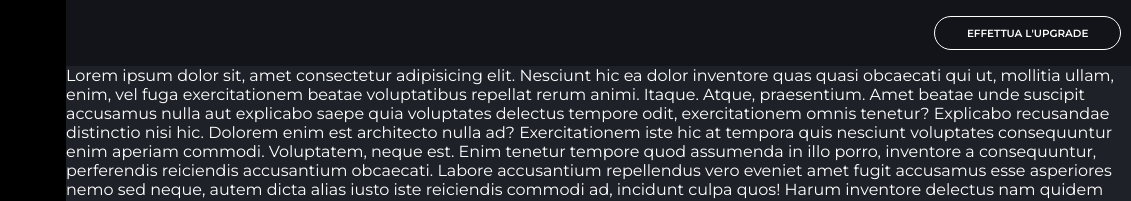
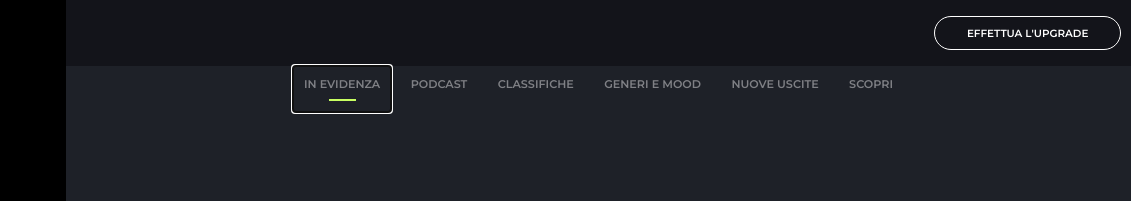
Before and after one commit to SAX-94/html-css-spotifyweb, a plain HTML site: page index.html in a window 1280 px wide. Shown: the top 201 px of the page, 149-1280 px from the left. Drawn offline with Linux system fonts and the light colour scheme.

Commit message:
added nav-bar with hover effects

```diff
--- a/css/style.css
+++ b/css/style.css
@@ -13,6 +13,8 @@
     --home-icon-color: #d2d2d2;
     --plus-button-color: #a3a3a3;
     --bottom-items-color: #888888;
+    --navbar-gray: #7f8085;
+    --subtitle-gray: #7e7f83;
 }
 
 /* -- RESET -- */
@@ -107,7 +109,7 @@ LOGO
 }
 
 /*
-MENU
+TOP-SIDE MENU
 */
 .top-side-menu {
     padding-bottom: 1rem;
@@ -287,7 +289,39 @@ ACCOUNT BOX
     background-color: var(--app-cont-color);
 }
 
+.nav-bar {
+    gap: 0.5rem;
+    justify-content: center;
+}
 
+.nav-item {
+    font-size: 0.7rem;
+    font-weight: 600;
+    color: var(--navbar-gray);
+    padding: 0.7rem 0.7rem;
+}
+
+.green-line {
+    background-color: var(--green);
+    height: 2.5px;
+    width: 27px;
+    margin-left: auto;
+    margin-right: auto;
+    margin-top: 0.45rem;
+    opacity: 0;
+}
+
+.nav-item:focus .green-line{
+    opacity: 1;
+}
+
+.nav-item:hover >span {
+    color: white;
+}
+
+.nav-item:hover .green-line {
+    opacity: 1;
+}
 
 
 /* ----- BOTTOM BAR -----*/
--- a/index.html
+++ b/index.html
@@ -108,26 +108,32 @@
                 <!-- VERTICALLY SCROLLABLE CONTENT | named like this even
                 though the scroll-bar is on his parent, an not on itself -->
                 <div class="app-content grow white">
-                Lorem ipsum dolor sit, amet consectetur adipisicing elit. Nesciunt hic ea dolor inventore quas quasi obcaecati qui ut, mollitia ullam, enim, vel fuga exercitationem beatae
-                voluptatibus repellat rerum animi. Itaque.
-                Atque, praesentium. Amet beatae unde suscipit accusamus nulla aut explicabo saepe quia voluptates delectus tempore odit, exercitationem omnis tenetur? Explicabo recusandae
-                distinctio nisi hic. Dolorem enim est architecto nulla ad?
-                Exercitationem iste hic at tempora quis nesciunt voluptates consequuntur enim aperiam commodi. Voluptatem, neque est. Enim tenetur tempore quod assumenda in illo porro, inventore a
-                consequuntur, perferendis reiciendis accusantium obcaecati.
-                Labore accusantium repellendus vero eveniet amet fugit accusamus esse asperiores nemo sed neque, autem dicta alias iusto iste reiciendis commodi ad, incidunt culpa quos! Harum
-                inventore delectus nam quidem necessitatibus.
-                Beatae quasi quam quisquam a dignissimos error consequatur, explicabo sed magni ratione nulla, consectetur quae eaque, enim nemo ipsa blanditiis saepe deleniti? Facilis doloremque
-                porro magnam. Aspernatur commodi debitis doloremque.
-                Ratione accusamus similique quo repudiandae aliquid sint deleniti delectus! Accusamus nobis mollitia nemo consequatur. Veniam dolorum ducimus sint sunt! Velit temporibus veritatis
-                magnam consequuntur aperiam dignissimos dolore quibusdam iusto dicta.
-                Velit, earum perferendis suscipit ratione ducimus exercitationem. Iure aperiam nemo corrupti sequi, alias dolore qui fugiat, ipsum, aliquam atque accusamus similique magnam vitae
-                nostrum. Eum nobis omnis facilis reiciendis debitis.
-                Sit ullam ut eius distinctio sint possimus delectus consectetur dolore rem perferendis non molestias recusandae facere, fugit maxime quis velit autem architecto voluptatibus dicta
-                quisquam nemo deserunt! Iste, tempore consequuntur!
-                Minima aspernatur recusandae non eaque tempora vero accusantium distinctio itaque voluptates. Veritatis illo fugiat nesciunt ratione. Dicta praesentium molestiae possimus eum
-                distinctio, cum laboriosam. Deleniti ad ex exercitationem autem animi?
-                Aliquid nihil similique pariatur, commodi, iusto beatae tenetur delectus at illo eos velit earum accusantium dignissimos qui iste modi error exercitationem consequatur, laudantium
-                nam ipsum iure cumque quos? Nihil, repellendus?
+                    <div class="nav-bar flex wrap">
+                        <div class="noshrink nav-item" tabindex="-1" autofocus>
+                            <span>IN EVIDENZA</span>
+                            <div class="green-line"></div>
+                        </div>
+                        <div class="noshrink nav-item">
+                            <span>PODCAST</span>
+                            <div class="green-line"></div>
+                        </div>
+                        <div class="noshrink nav-item">
+                            <span>CLASSIFICHE</span>
+                            <div class="green-line"></div>
+                        </div>
+                        <div class="noshrink nav-item">
+                            <span>GENERI E MOOD</span>
+                            <div class="green-line"></div>
+                        </div>
+                        <div class="noshrink nav-item">
+                            <span>NUOVE USCITE</span>
+                            <div class="green-line"></div>
+                        </div>
+                        <div class="noshrink nav-item">
+                            <span>SCOPRI</span>
+                            <div class="green-line"></div>
+                        </div>
+                    </div>
                 </div>
             </div>
         </div>
```
